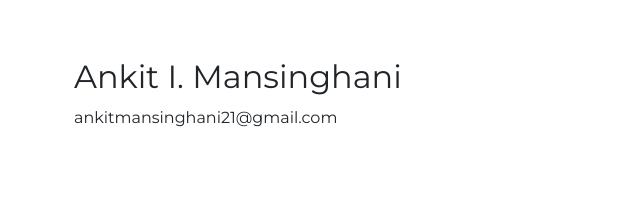
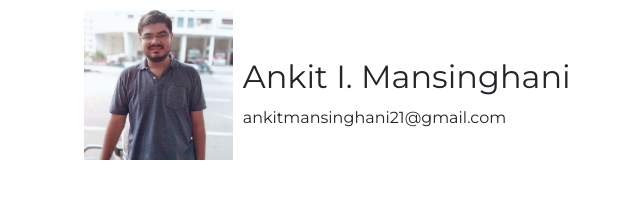
Before and after one commit to ankitmansinghani/ankitmansinghani.github.io, a plain HTML site: page index.html in a window 1280 px wide. Shown: the whole page, without its empty margins (11-651 px from the left). Drawn offline with nearby package versions, Linux system fonts and the light colour scheme.

Commit message:
Update index.html

```diff
--- a/index.html
+++ b/index.html
@@ -26,7 +26,7 @@
 <body>
 
 <div class="container">
-  <!--<img style="float: left; margin: 10px; height: 150px" src="2017_150.jpg">-->
+  <img style="float: left; margin: 10px; height: 150px" src="2019_08.JPG">
   <br><br>
   <h2>Ankit I. Mansinghani</h2>
   <p>ankitmansinghani21@gmail.com</p>
```
